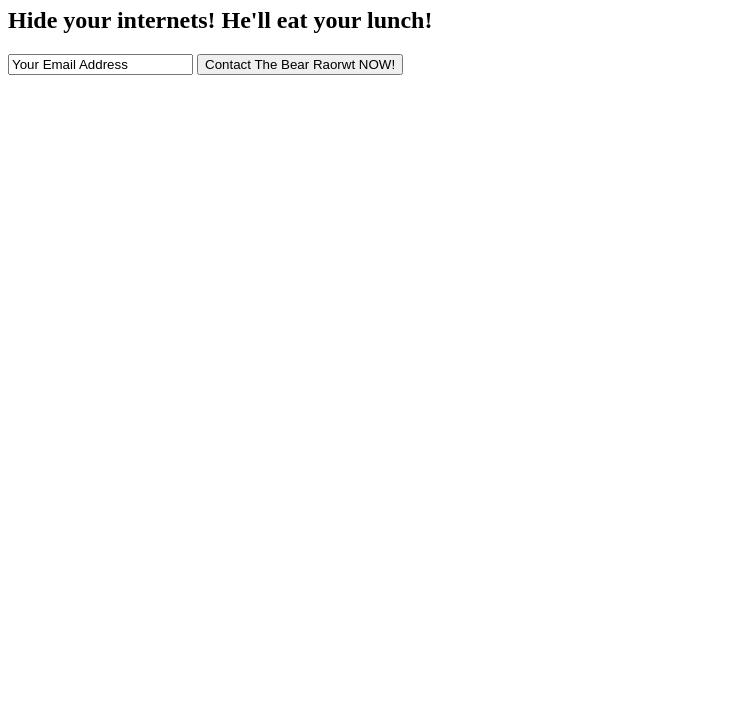
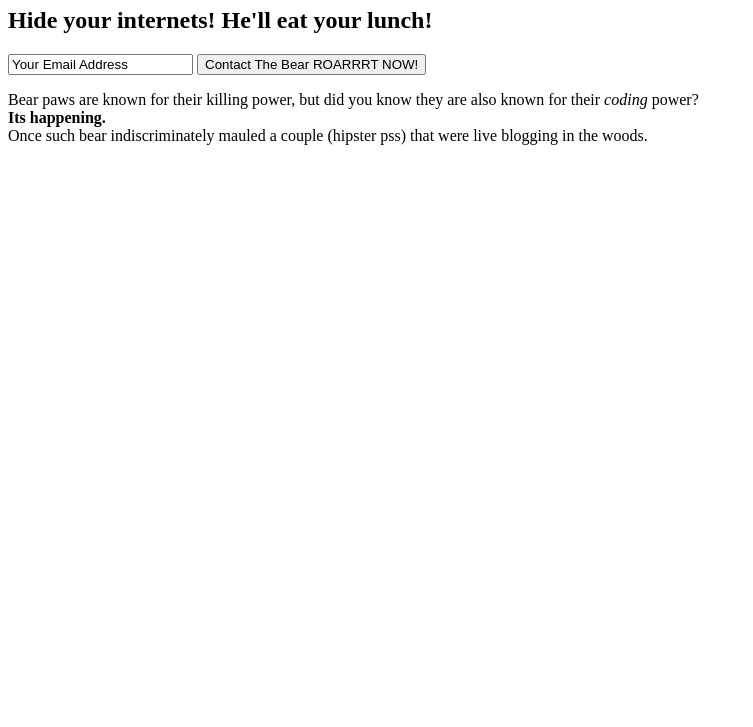
Before and after one commit to briannivens/portfoliosite, a plain HTML site: page index.html in a window 1280 px wide. Shown: the part 73-800 px from the top of the page, without its empty margins (0-753 px from the left). Drawn offline with Linux system fonts and the light colour scheme.

Commit message:
<master> Adds initial html

```diff
--- a/index.html
+++ b/index.html
@@ -14,9 +14,16 @@
     <div class="more_info">
       <form class="" action="index.html" method="post">
         <input type="text" name="name" class="email_field" value="Your Email Address">
-        <input type="button" name="name" class="email_button" value="Contact The Bear Raorwt NOW!">
+        <input type="button" name="name" class="email_button" value="Contact The Bear ROARRRT NOW!">
       </form>
     </div>
+    <div class="description">
+      <p>
+              Bear paws are known for their killing power, but did you know they are also known for their <em>coding</em> power?
+        </br> <strong>Its happening.</strong>
+        </br> Once such bear indiscriminately mauled a couple (hipster pss) that were live blogging in the woods.
 
+      </p>
+    </div>
   </body>
 </html>
```
